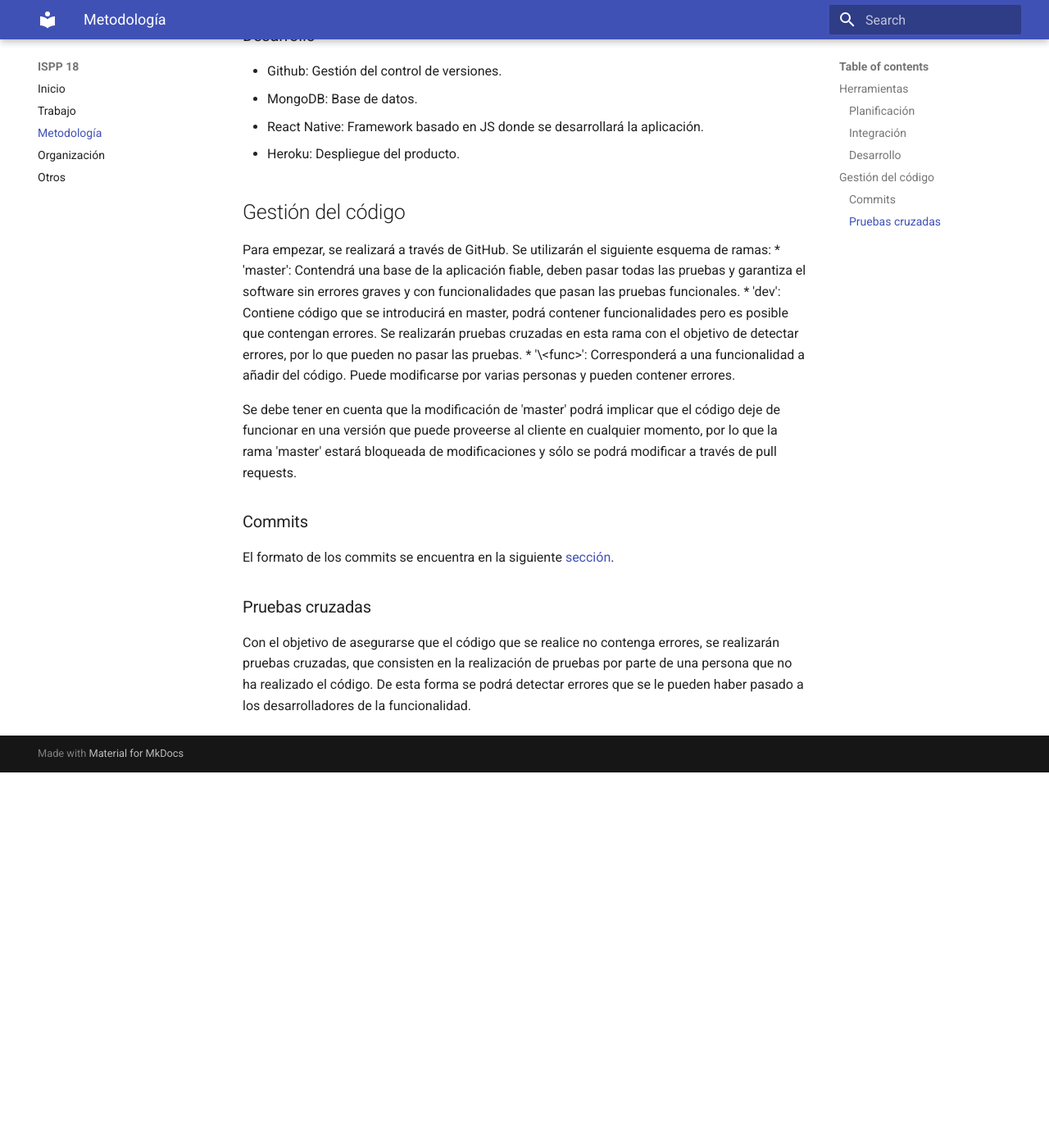
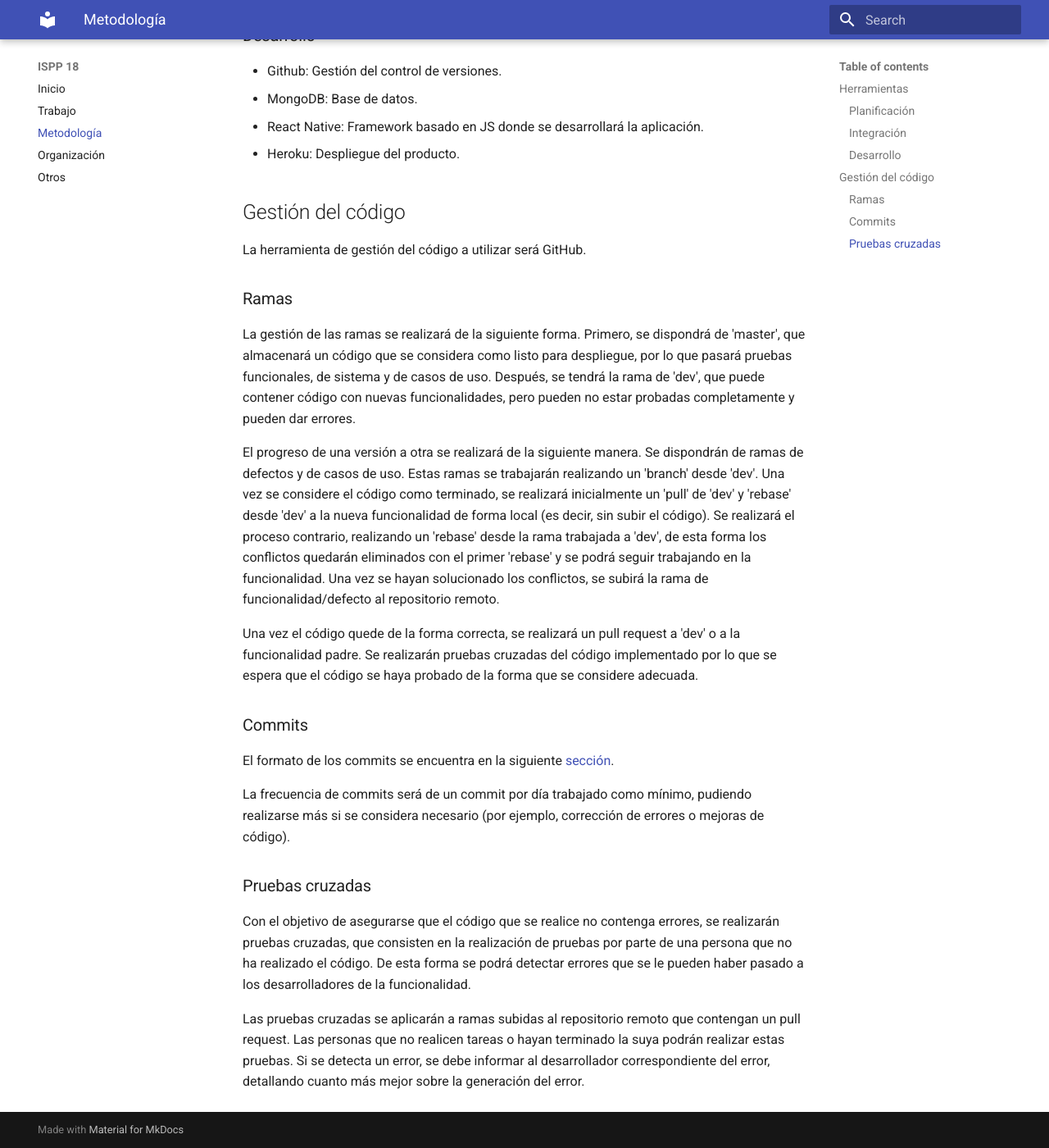
Before and after one commit to alexgs922/ispp18-wiki, an MkDocs documentation site: the page built from docs/metodologia.md, in a window 1280 px wide and 1400 px high, scrolled down 643 px. Shown: the whole window at 82% size. Built offline with MkDocs 1.6.1 and Material for MkDocs 9.7.7, drawn with Linux system fonts in a browser that asks for light colours; old or Windows-style settings are respelled for this version of MkDocs; before the commit the page ends 1585 px from its top, so only the background shows below that.

```diff
--- a/docs/metodologia.md
+++ b/docs/metodologia.md
@@ -20,15 +20,21 @@ En esta página se detallará las herramientas usadas, procesos de construcción
 * Heroku: Despliegue del producto.
 
 ## Gestión del código
-Para empezar, se realizará a través de GitHub. Se utilizarán el siguiente esquema de ramas:
-* 'master': Contendrá una base de la aplicación fiable, deben pasar todas las pruebas y garantiza el software sin errores graves y con funcionalidades que pasan las pruebas funcionales.
-* 'dev': Contiene código que se introducirá en master, podrá contener funcionalidades pero es posible que contengan errores. Se realizarán pruebas cruzadas en esta rama con el objetivo de detectar errores, por lo que pueden no pasar las pruebas.
-* '\<func\>': Corresponderá a una funcionalidad a añadir del código. Puede modificarse por varias personas y pueden contener errores.
+La herramienta de gestión del código a utilizar será GitHub.
 
-Se debe tener en cuenta que la modificación de 'master' podrá implicar que el código deje de funcionar en una versión que puede proveerse al cliente en cualquier momento, por lo que la rama 'master' estará bloqueada de modificaciones y sólo se podrá modificar a través de pull requests.
+### Ramas
+La gestión de las ramas se realizará de la siguiente forma. Primero, se dispondrá de 'master', que almacenará un código que se considera como listo para despliegue, por lo que pasará pruebas funcionales, de sistema y de casos de uso. Después, se tendrá la rama de 'dev', que puede contener código con nuevas funcionalidades, pero pueden no estar probadas completamente y pueden dar errores.
+
+El progreso de una versión a otra se realizará de la siguiente manera. Se dispondrán de ramas de defectos y de casos de uso. Estas ramas se trabajarán realizando un 'branch' desde 'dev'. Una vez se considere el código como terminado, se realizará inicialmente un 'pull' de 'dev' y 'rebase' desde 'dev' a la nueva funcionalidad de forma local (es decir, sin subir el código). Se realizará el proceso contrario, realizando un 'rebase' desde la rama trabajada a 'dev', de esta forma los conflictos quedarán eliminados con el primer 'rebase' y se podrá seguir trabajando en la funcionalidad. Una vez se hayan solucionado los conflictos, se subirá la rama de funcionalidad/defecto al repositorio remoto.
+
+Una vez el código quede de la forma correcta, se realizará un pull request a 'dev' o a la funcionalidad padre. Se realizarán pruebas cruzadas del código implementado por lo que se espera que el código se haya probado de la forma que se considere adecuada.
 
 ### Commits
 El formato de los commits se encuentra en la siguiente [sección](https://github.com/alexgs922/adrenalive-api/wiki/Otros#commits-v1).
 
+La frecuencia de commits será de un commit por día trabajado como mínimo, pudiendo realizarse más si se considera necesario (por ejemplo, corrección de errores o mejoras de código).
+
 ### Pruebas cruzadas
 Con el objetivo de asegurarse que el código que se realice no contenga errores, se realizarán pruebas cruzadas, que consisten en la realización de pruebas por parte de una persona que no ha realizado el código. De esta forma se podrá detectar errores que se le pueden haber pasado a los desarrolladores de la funcionalidad.
+
+Las pruebas cruzadas se aplicarán a ramas subidas al repositorio remoto que contengan un pull request. Las personas que no realicen tareas o hayan terminado la suya podrán realizar estas pruebas. Si se detecta un error, se debe informar al desarrollador correspondiente del error, detallando cuanto más mejor sobre la generación del error.
```
Also changed, not shown: docs/organizacion.md (+14 -8 lines), docs/trabajo.md (+2 -1 lines).
